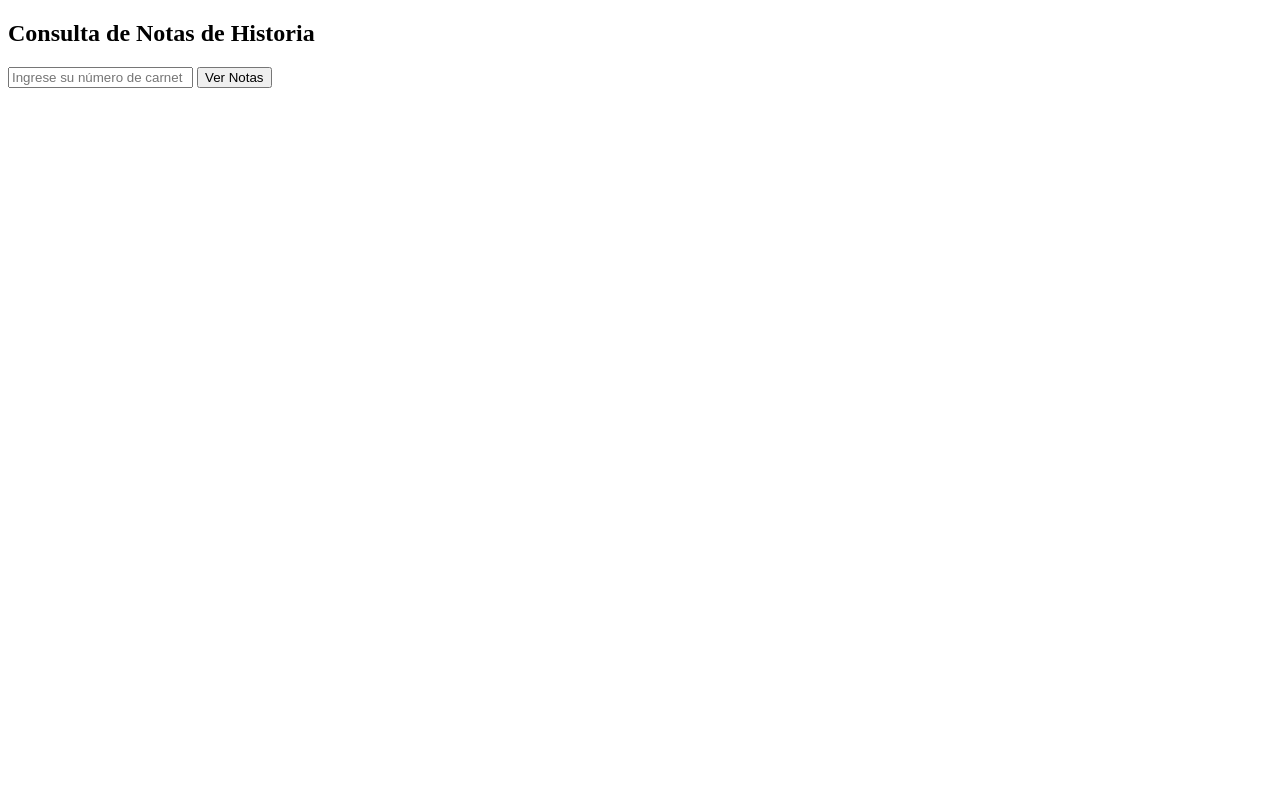
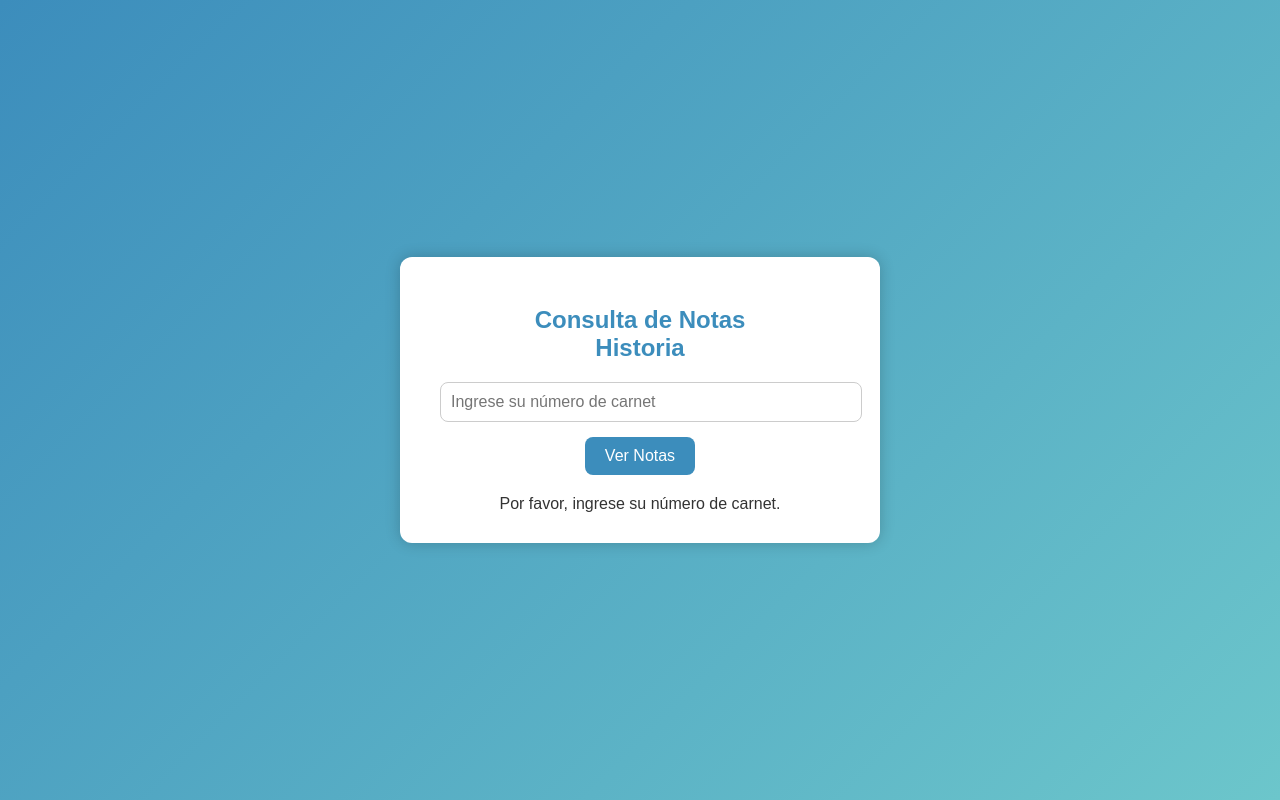
Before and after one commit to Silvia210406/notas-sistemas, a plain HTML site: page index.html in a window 1280 px wide. Both pictures are taken after a click on the button "Ver Notas". Drawn offline with Linux system fonts and the light colour scheme; no server answers.

Commit message:
Update index.html

```diff
--- a/index.html
+++ b/index.html
@@ -1,23 +1,87 @@
 <!DOCTYPE html>
-<html>
+<html lang="es">
 <head>
-    <title>Consulta de Notas</title>
+    <meta charset="UTF-8">
+    <title>NOTAS DE SISTEMAS INFORMÁTICOS</title>
+    <style>
+        body {
+            font-family: Arial, sans-serif;
+            background: linear-gradient(135deg, #3c8dbc, #6cc6cb);
+            color: #333;
+            display: flex;
+            height: 100vh;
+            align-items: center;
+            justify-content: center;
+            margin: 0;
+        }
+
+        .login-box {
+            background: #fff;
+            padding: 30px 40px;
+            border-radius: 12px;
+            box-shadow: 0 0 15px rgba(0, 0, 0, 0.2);
+            width: 100%;
+            max-width: 400px;
+            text-align: center;
+        }
+
+        .login-box h2 {
+            margin-bottom: 20px;
+            color: #3c8dbc;
+        }
+
+        input[type="text"] {
+            padding: 10px;
+            width: 100%;
+            margin-bottom: 15px;
+            border-radius: 8px;
+            border: 1px solid #ccc;
+            font-size: 16px;
+        }
+
+        button {
+            background-color: #3c8dbc;
+            color: white;
+            border: none;
+            padding: 10px 20px;
+            border-radius: 8px;
+            font-size: 16px;
+            cursor: pointer;
+        }
+
+        button:hover {
+            background-color: #337ab7;
+        }
+
+        #resultado {
+            margin-top: 20px;
+            font-size: 16px;
+        }
+    </style>
 </head>
 <body>
-    <h2>Consulta de Notas de Historia</h2>
+
+    <div class="login-box">
+        <h2>Consulta de Notas<br>Historia</h2>
         <input type="text" id="carnet" placeholder="Ingrese su número de carnet">
         <button onclick="buscarNotas()">Ver Notas</button>
-
-    <div id="resultado" style="margin-top: 20px;"></div>
+        <div id="resultado"></div>
+    </div>
 
     <script>
-        const urlCSV = 'https://docs.google.com/spreadsheets/d/e/2PACX-1vQfFXcVOQTW8831a-BbxRuPkaVBRXpMd3S4gIqSKVo_5KICZHgguPDExguQZzATV54zp_wDyvwim3M5/pub?gid=0&single=true&output=csv'; // ← Pegue su enlace CSV aquí
+        const urlCSV = 'https://docs.google.com/spreadsheets/d/e/2PACX-1vQfFXcVOQTW8831a-BbxRuPkaVBRXpMd3S4gIqSKVo_5KICZHgguPDExguQZzATV54zp_wDyvwim3M5/pub?gid=0&single=true&output=csv'; // Reemplace esto con su URL CSV
 
         async function buscarNotas() {
             const carnetIngresado = document.getElementById("carnet").value.trim();
+            if (!carnetIngresado) {
+                document.getElementById("resultado").innerHTML = "Por favor, ingrese su número de carnet.";
+                return;
+            }
+
+            try {
                 const respuesta = await fetch(urlCSV);
                 const texto = await respuesta.text();
-            const filas = texto.split("\n").slice(1); // saltar encabezado
+                const filas = texto.split("\n").slice(1); // omitir encabezado
 
                 let encontrado = false;
                 for (let fila of filas) {
@@ -40,7 +104,13 @@
                 if (!encontrado) {
                     document.getElementById("resultado").innerHTML = "Carnet no encontrado.";
                 }
+
+            } catch (error) {
+                document.getElementById("resultado").innerHTML = "Error al cargar las notas.";
+                console.error(error);
+            }
         }
     </script>
+
 </body>
 </html>
```
Lines whose indentation alone changed are shown as unchanged.
